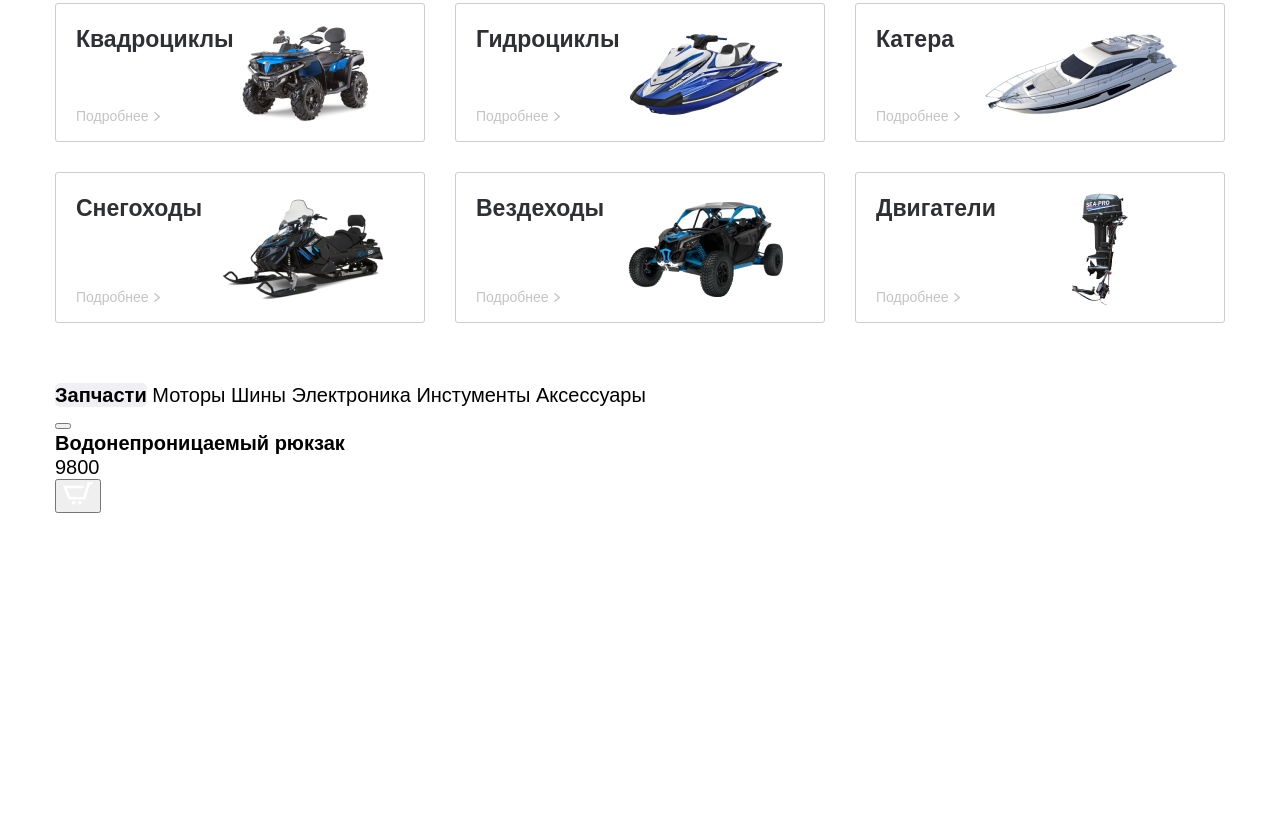
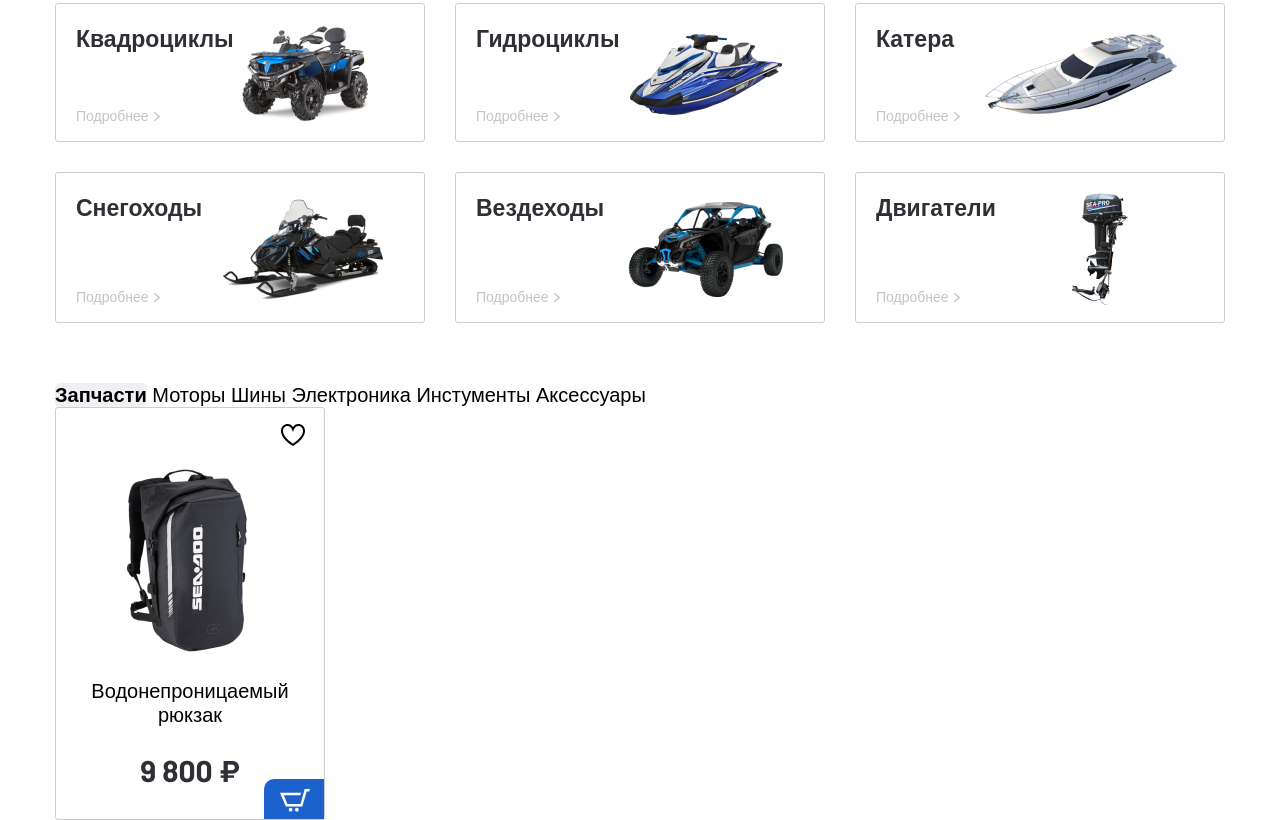
Before and after one commit to Vasiliy11/online-store, a website: page app/index.html in a window 1280 px wide. Shown: the part 1105-1925 px from the top of the page. Before the commit the page ends 1618 px from the top, so only its background shows below. Drawn offline with Linux system fonts and the light colour scheme.

Commit message:
Added some styles to the products section

```diff
--- a/app/index.html
+++ b/app/index.html
@@ -257,19 +257,20 @@
                         <div class="tabs-content products__content">
                             <div class="product-slider">
                                 <div class="product-slider__item">
-                                    <a href="#" class="product-item">
-                                        <button class="product-item-favorite"></button>
-                                        <img src="" alt="" class="product-item__img">
-                                        <h4 class="product-item__title">
-                                            Водонепроницаемый рюкзак
-                                        </h4>
-                                        <p class="product-item__price">
-                                            9800
-                                        </p>
+                                    <div class="product-item__wrapper">
+                                        <button class="product-item__favorite"></button>
                                         <button class="product-item__basket">
-                                            <img src="images/basket-white.svg" alt="">
                                         </button>
-                                    </a>
+                                        <a href="#" class="product-item">
+                                            <img src="images/product-1.png" alt="" class="product-item__img">
+                                            <h4 class="product-item__title">
+                                                Водонепроницаемый рюкзак
+                                            </h4>
+                                            <p class="product-item__price">
+                                                9 800 ₽
+                                            </p>
+                                        </a>
+                                    </div>
                                 </div>
                             </div>
                         </div>
--- a/app/js/main.js
+++ b/app/js/main.js
@@ -15,4 +15,8 @@ $(function(){
 
     });
 
+    $('.product-item__favorite').on('click', function(){
+        $('.product-item__favorite').toggleClass('product-item__favorite--active')
+    });
+
 });
--- /dev/null
+++ b/app/scss/_products.scss
@@ -0,0 +1,69 @@
+.product-item{
+    &__wrapper{
+        border: 1px solid #CDCDCD;
+        border-radius: 3px;
+        text-align: center;
+        padding: 52px 20px 31px;
+        max-width: 270px;
+        width: 100%;
+        position: relative;
+    }
+    &__basket{
+        position: absolute;
+        width: 60px;
+        height: 40px;
+        background-color: #1c62cd;
+        border-radius: 10px 0 0 0;
+        bottom: 0;
+        right: 0;
+        outline: none;
+        border: none;
+        &:before{
+            content: '';
+            background-image: url('../images/basket-white.svg');
+            background-repeat: no-repeat;
+            position: absolute;
+            top: 10px;
+            right: 14px;
+            width: 30px;
+            height: 23px;
+        }
+    }
+
+    &__price{
+        font-family: 'Barlow', sans-serif;
+        font-weight: 700;
+        font-size: 30px;
+        line-height: 36px;
+        color: #2F3035;
+    }
+    &__favorite{
+        position: absolute;
+        top: 16px;
+        right: 19px;
+        width: 24px;
+        height: 22px;
+        border: none;
+        background-color: transparent;
+        background-image: url('../images/favorite.svg');
+        z-index: 6;
+        outline: none;
+        &--active{
+            background-image: url('../images/favorite-active.svg');
+        }
+        // &:before{
+        //     content: '';
+        //     position: absolute;
+        //     width: 24px;
+        //     height: 22px;
+        //     top: 0;
+        //     left: 0;
+        //     background-image: url('../images/favorite.svg');
+
+        // }
+    }
+    &__title{
+        font-weight: 400;
+        padding: 14px 0 25px;
+    }
+}
--- a/app/scss/style.scss
+++ b/app/scss/style.scss
@@ -5,3 +5,4 @@
 @import 'slider.scss';
 @import 'search.scss';
 @import 'categories.scss';
+@import 'products.scss';
```
Also changed, not shown: app/css/style.min.css, app/images/favorite-active.svg (added), app/images/favorite.svg (added), app/images/product-1.png (added), app/images/product-2.png (added), app/images/product-3.png (added), app/images/product-4.png (added).
